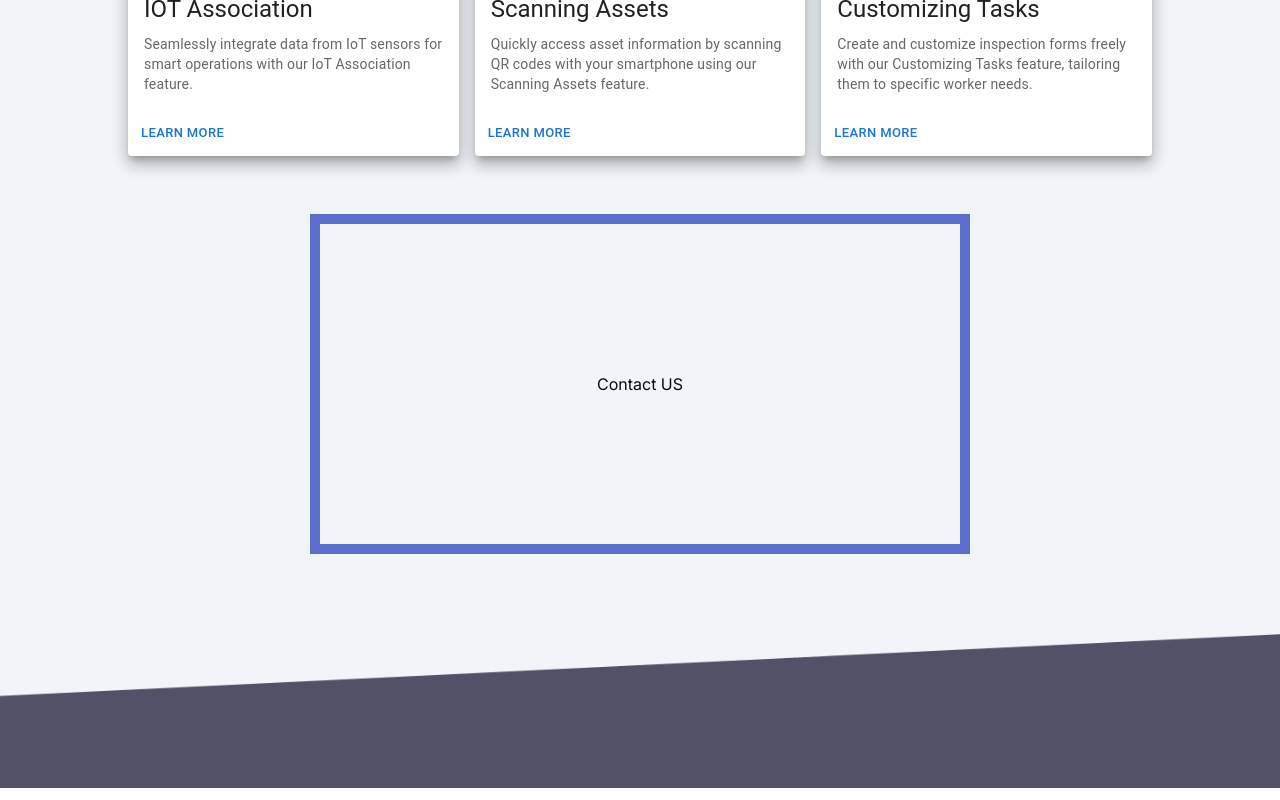
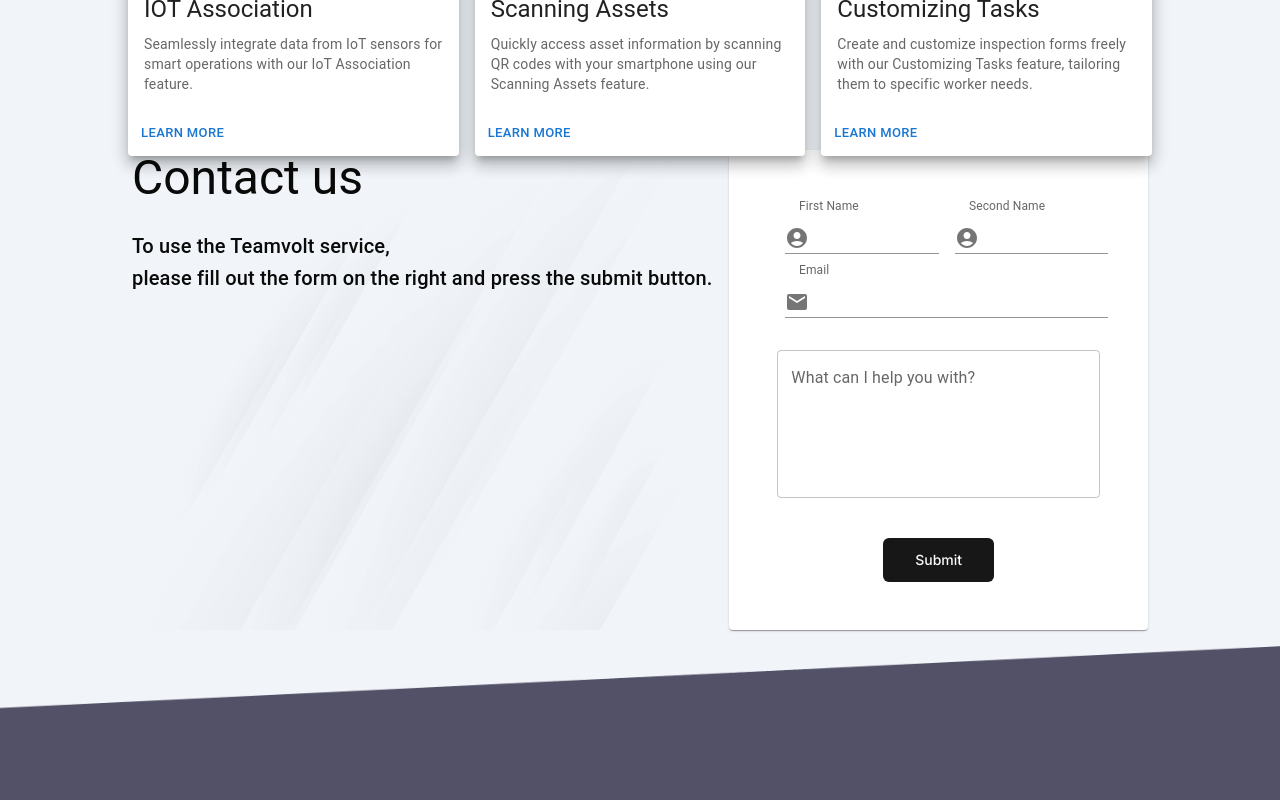
Before and after one commit to stPark-dev/trello-tuto, a Next.js app: page / in a window 1280 px wide. Shown: the part 3586-4386 px from the top of the page. Built offline with nearby package versions, Linux system fonts and the light colour scheme.

Commit message:
feat: contact component add

```diff
--- a/app/(marketing)/_components/Contact.tsx
+++ b/app/(marketing)/_components/Contact.tsx
@@ -1,11 +1,91 @@
-import { Box } from "@mui/material";
+import { AccountCircle, Email } from "@mui/icons-material";
+import { Box, Card, FormControl, Grid, Input, InputAdornment, InputLabel, Paper, TextField, Typography } from "@mui/material";
+import { Button } from "@/components/ui/Button";
+import { Montserrat } from "next/font/google";
+import Image from "next/image";
+
+const textFont = Montserrat({
+    subsets: ["latin"],
+    weight: [
+        "100",
+        "200",
+        "300",
+        "400"
+    ]
+});
 
 const Contact = () => {
-    return(
+    return (
         <>
-        <Box>
-            Contact US
-        </Box>
+            <Box
+                sx={{
+                    p: 2,
+                    margin: 'auto',
+                }}
+            >
+                <Grid container spacing={1} sx={{ maxWidth: "80vw" }}>
+                    <Grid item xs={7} sx={{ display: "flex", flexDirection: "column", justifyContent: "flex-start", position: "relative" }}>
+                        <Typography variant="h3" className={textFont.className}>Contact us</Typography>
+                        <Box mt={3}>
+                            <Typography variant="h6" className={textFont.className}>To use the Teamvolt service,</Typography>
+                        </Box>
+                        <Box>
+                            <Typography variant="h6" className={textFont.className}>please fill out the form on the right and press the submit button.</Typography>
+                        </Box>
+                        <Image
+                            alt="Mask"
+                            src="/landing/masking.png"
+                            layout="fill"
+                            style={{
+                                opacity: 0.3,
+                                zIndex: 0,
+                                rotate: "180deg",
+                                bottom: "0px",
+                            }}
+                        />
+                    </Grid>
+                    <Grid item xs={5} sx={{ display: "flex", justifyContent: "center", alignItems: "center", textAlign: "center" }}>
+                        <Card sx={{ width: "100%", p: 6 }}>
+                            <Grid container spacing={2}>
+                                <Grid item xs={6}>
+                                    <FormControl fullWidth sx={{ m: 1 }}>
+                                        <InputLabel>First Name</InputLabel>
+                                        <Input id="first"
+                                            startAdornment={
+                                                <InputAdornment position="start">
+                                                    <AccountCircle />
+                                                </InputAdornment>} />
+                                    </FormControl>
+                                </Grid>
+                                <Grid item xs={6}>
+                                    <FormControl fullWidth sx={{ m: 1 }}>
+                                        <InputLabel>Second Name</InputLabel>
+                                        <Input id="second"
+                                            startAdornment={
+                                                <InputAdornment position="start">
+                                                    <AccountCircle />
+                                                </InputAdornment>} />
+                                    </FormControl>
+                                </Grid>
+                            </Grid>
+                            <FormControl sx={{ m: 1, width: "100%" }}>
+                                <InputLabel>
+                                    Email
+                                </InputLabel>
+                                <Input id="email"
+                                    startAdornment={
+                                        <InputAdornment position="start">
+                                            <Email />
+                                        </InputAdornment>} ></Input>
+                            </FormControl>
+                            <TextField label="What can I help you with?" multiline variant="outlined" rows={5} sx={{ width: "100%", mt: 3 }} />
+                            <Box sx={{ mt: 5 }}>
+                                <Button size="lg">Submit</Button>
+                            </Box>
+                        </Card>
+                    </Grid>
+                </Grid>
+            </Box >
         </>
     )
 }
--- a/app/(marketing)/page.tsx
+++ b/app/(marketing)/page.tsx
@@ -7,7 +7,7 @@
 
 import { Button } from "@/components/ui/Button";
 import Image from "next/image";
-import { Box, Card, CardActions, CardContent, CardMedia, Typography, Button as MuiButton, Grid } from "@mui/material";
+import { Box } from "@mui/material";
 import { motion, Variants } from "framer-motion";
 import Contact from "./_components/Contact";
 import ReasonGridContent from "./_components/ReasonGrid";
@@ -276,10 +276,8 @@
         </Box>
       </motion.div>
       <ReasonGridContent />
-      <motion.div initial={{ opacity: 0, scale: 0.7, y: 100 }} whileInView={{ opacity: 1, scale: 1, y: 0 }} transition={{ duration: 1.8, bounce: 0.3, type: "spring" }} viewport={{ once: true, amount: 0.7 }} >
-        <Box sx={{ boxSizing: "content-box", border: "solid #5B6DCD 10px ", m: 10, width: "50vw", display: "flex", justifyContent: "center", alignItems: "center", height: 320 }}>
-          <Contact />
-        </Box>
+      <motion.div initial={{ opacity: 0, scale: 0.7, y: 100 }} whileInView={{ opacity: 1, scale: 1, y: 0 }} transition={{ duration: 1.2, bounce: 0.3, type: "spring" }} viewport={{ once: true, amount: 0.7 }} >
+        <Contact />
       </motion.div>
       <Image
         alt="Mask"
```
Also changed, not shown: public/landing/masking.png (added).
